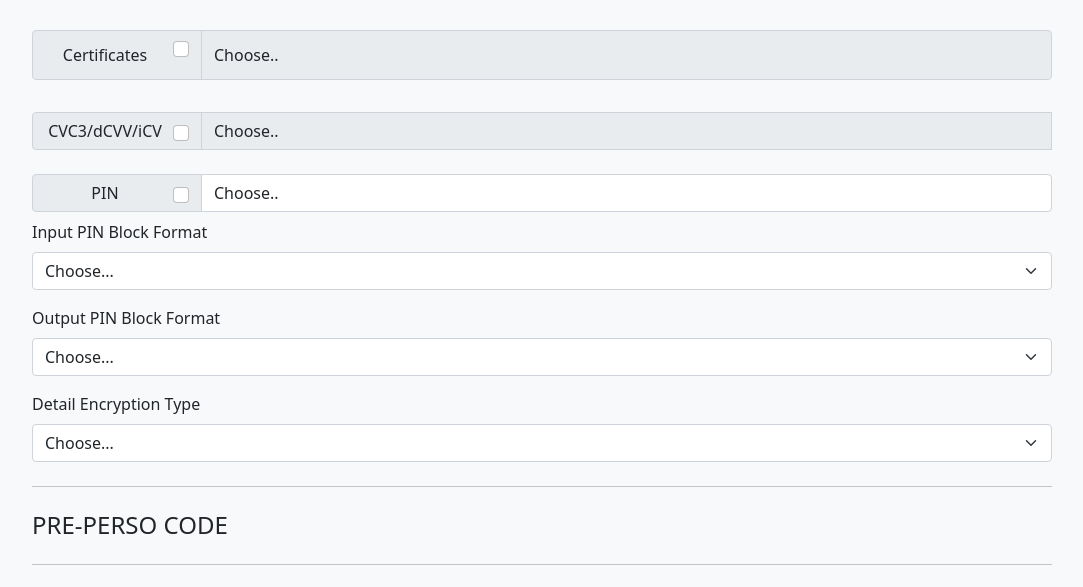
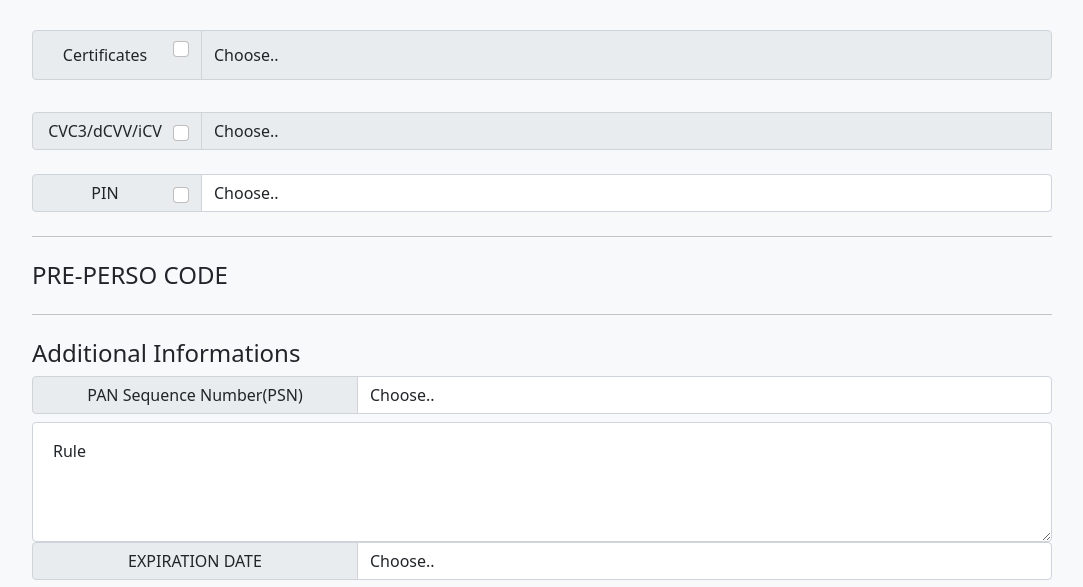
Before and after one commit to er01pr/APPD-v2, a Flask app: page /pprofile in a window 1280 px wide. Shown: the part 1856-2443 px from the top of the page, without its empty margins (98-1181 px from the left). Run offline with Flask 2, Linux system fonts and the light colour scheme.

Commit message:
Added Show/Hide Feature for PIN

```diff
--- a/static/styles.css
+++ b/static/styles.css
@@ -40,7 +40,7 @@ body {
 	height: 350px !important;
 }
 
-#hidden_track1txt, #hidden_track2txt, #hidden_track3txt, #hiddenEmv, #hiddenRSA, #hidden_cvc3
+#hidden_track1txt, #hidden_track2txt, #hidden_track3txt, #hiddenEmv, #hiddenRSA, #hidden_cvc3, #hidden_PIN
 {
 	display : none
 }
--- a/templates/productionProfile.html
+++ b/templates/productionProfile.html
@@ -265,7 +265,9 @@
                     <option value="defbyInput">From Input File</option>
                 </select>
                 <br>
-                <div id="hidden_cvc3" class="input-group ms-4">
+                <div id="hidden_cvc3">
+                    <div class="row">
+                        <div class="input-group">
                             <table class="table table-striped table-bordered table-hover text-center">
                                 <thead class="thead-dark">
                                     <tr>
@@ -306,11 +308,12 @@
                             </div>
                         </div>
                     </div>
-
+                    </div>
+                </div>
             <div class="input-group mb-2">
                 <div class="input-group-text">
                   <label class="externalLabel">PIN</label>
-                  <input class="form-check-input ms-2" type="checkbox" value="" aria-label="Checkbox for following text input">
+                  <input id="pin_check" class="form-check-input ms-2" type="checkbox" value="" aria-label="Checkbox for following text input" onclick="toggleSelect4('hidden_PIN', 'pin_check', 'pin_select', 'hidden_PIN')">
                 </div>
                 <select id="pin" type="text" class="form-control" placeholder="Choose.." required>
                     <option value="" disabled selected>Choose..</option>
@@ -318,9 +321,11 @@
                     <option value="defbyInput">From Input File</option>
                 </select>
             </div>
+            <div id="hidden_PIN">
+                <div class="row">
                     <div class="mb-3 col">
                         <label for="inputGroupPIN" class="form-label">Input PIN Block Format</label>
-                <select class="form-select" id="inputGroupPIN">
+                        <select class="form-select" id="pin_select">
                           <option disabled selected>Choose...</option>
                           <option value="iso0">ISO0</option>
                           <option value="iso1">ISO1</option>
@@ -333,7 +338,7 @@
                     </div>
                     <div class="mb-3 col">
                         <label for="OutputGroupPIN" class="form-label">Output PIN Block Format</label>
-                <select class="form-select" id="OutputGroupPIN">
+                        <select class="form-select" id="pin_select">
                           <option disabled selected>Choose...</option>
                           <option value="iso0">ISO0</option>
                           <option value="iso1">ISO1</option>
@@ -346,13 +351,15 @@
                     </div>
                     <div class="mb-3 col">
                         <label class="form-label" for="encryptionType">Detail Encryption Type</label>
-                <select class="form-select" id="encryptionType">
+                        <select class="form-select" id="pin_select">
                           <option disabled selected>Choose...</option>
                           <option value="Clear">Clear</option>
                           <option value="Under 3DES ZPK">Under 3DES ZPK</option>
                           <option value="iso2">Under AES ZPK</option>
                           <option value="other">Other</option>
                         </select>
+                    </div>
+                </div>
             </div>
 
             <hr class="my-4">
```
Lines whose indentation alone changed are shown as unchanged.
